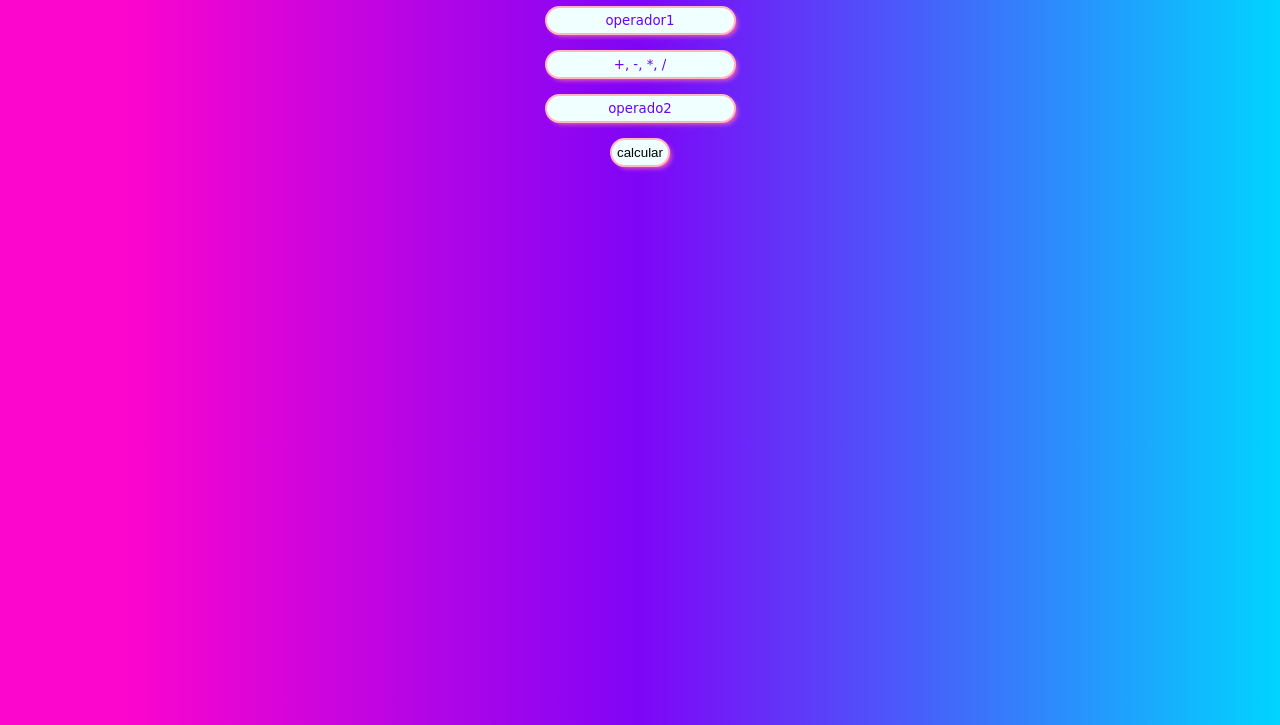
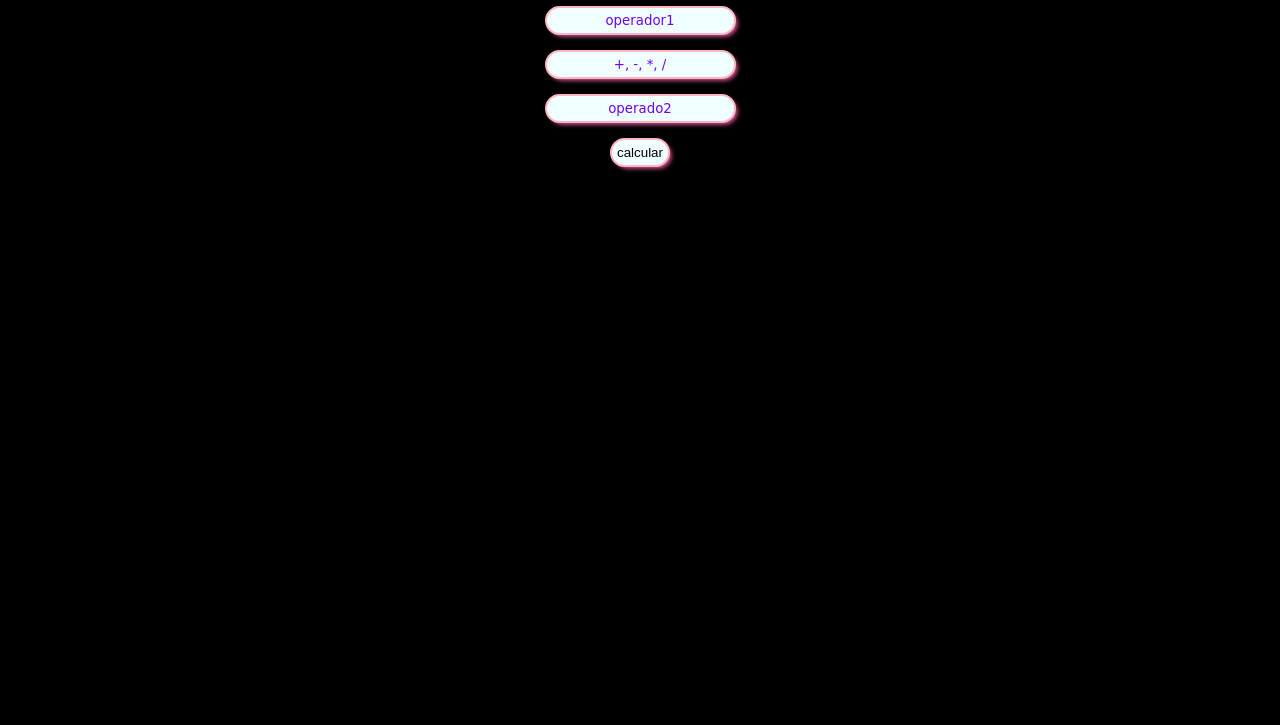
Before and after one commit to WUERION/Calculadora.js, a plain HTML site: page index.html in a window 1280 px wide. Shown: the part 75-800 px from the top of the page. Drawn offline with Linux system fonts and the light colour scheme; files whose address does not match are found by name.

Commit message:
Update style.css

```diff
--- a/style.css
+++ b/style.css
@@ -1,9 +1,10 @@
 body{
     font-family: cursive;
     text-align: center;
-    background: rgb(252,5,205);
+   /* background: rgb(252,5,205);
     background: linear-gradient(90deg, rgba(252,5,205,1) 10%, rgba(127,5,247,1) 50%,
-     rgba(0,212,255,1) 100%);
+     rgba(0,212,255,1) 100%);*/
+     background:black;
 }
 
 input{
```
